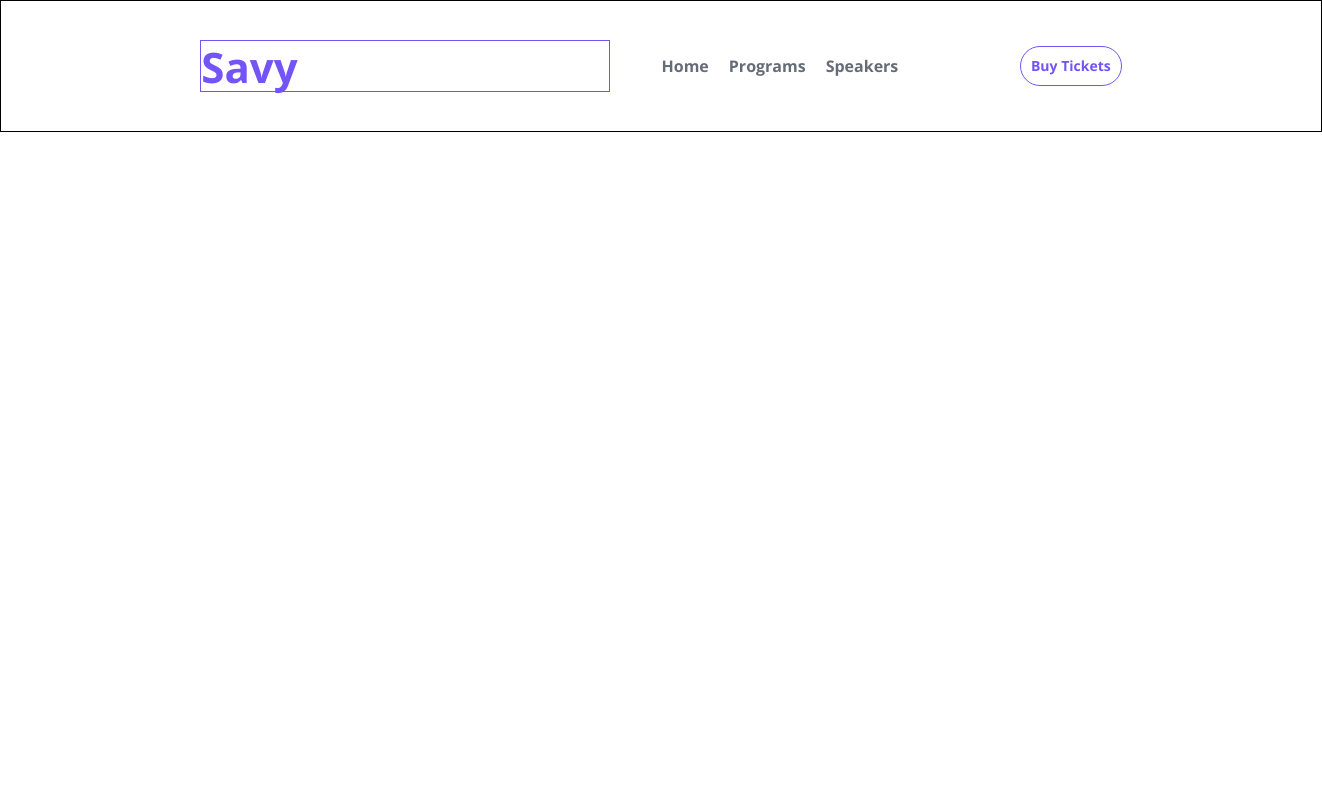
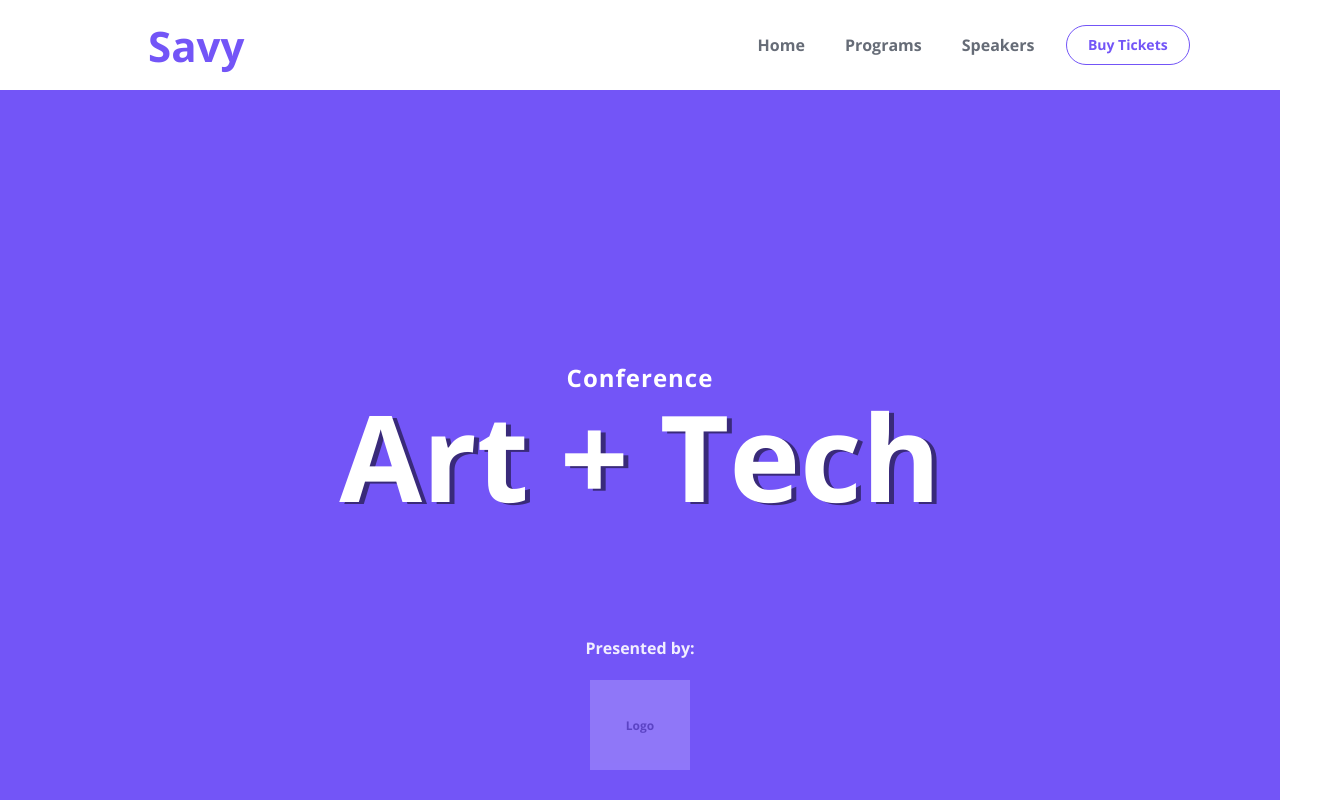
Before and after one commit to ankitkapoor8437/savy-for-speakers, a plain HTML site: page index.html in a window 1280 px wide. Shown: the top 800 px of the page, 1322 px wide, since content can reach past the window. Drawn offline with nearby package versions, Linux system fonts and the light colour scheme.

Commit message:
Completed the navbar and some section of hero section

```diff
--- a/index.html
+++ b/index.html
@@ -16,9 +16,21 @@
                 <li class="nav-items">Home</li>
                 <li class="nav-items">Programs</li>
                 <li class="nav-items">Speakers</li>
+                <div class="buy-btn">Buy Tickets</div>
             </ul>
-            <div class="buy-btn">Buy Tickets</div>
         </nav>
     </div>
+
+    <!-- Hero Section -->
+    <div class="section">
+        <span class="sub-title">Conference</span>
+        <span class="title">Art + Tech</span>
+        <span class="title-shadow">Art + Tech</span>
+        <span>Presented by:</span>
+        <div>Logo</div>
+    </div>
+
+
+
 </body>
 </html>
--- a/style.css
+++ b/style.css
@@ -6,11 +6,12 @@
     font-family: 'Open Sans', sans-serif;
 }
 
+/* Navigation Section */
+
 .header {
-    padding: 20px;
     width: 100%;
     height: 90px;
-    border: 1px solid;
+    /* border: 1px solid; */
     display: flex;
     align-items: center;
     justify-content: center;
@@ -20,13 +21,14 @@
     display: flex;
     flex-direction: row;
     width: 80%;
-    justify-content: space-evenly;
+    justify-content: center;
     align-items: center;
 }
 
 .logo {
-    border: 1px solid;
-    width: 408px;
+    padding: 20px;
+    /* border: 1px solid; */
+    width: 50%;
     height: 50px;
     display: flex;
     align-items: center;
@@ -36,19 +38,32 @@
 }
 
 .nav-menu {
-    width: 30%;
+    padding: 20px;
+    /* border: 1px solid; */
+    width: 50%;
     display: flex;
     flex-direction: row;
     list-style: none;
-    gap: 20px;
+    gap: 40px;
     font-size: 16px;
-    font-weight: 600;
+    font-weight: 500;
     color: rgb(102, 108, 119);
+    align-items: center;
+    justify-content: center;
+}
 
+ul li {
+    transition: .5s all ease;
+    cursor: pointer;
+}
+
+ul li:hover {
+    transform: scale(1.2);
 }
 
 .buy-btn {
-    /* width: 10%; */
+    width: 8%;
+    position: absolute;
     font-size: 14px;
     line-height: 1.25;
     font-weight: 400;
@@ -57,10 +72,78 @@
     padding: 10px;
     border-radius: 20px;
     text-align: center;
+    right: 90px;
     /* transition: .5s all ease; */
+    cursor: pointer;
 }
 
 .buy-btn:hover {
     background-color: #7355F7;
     color: white;
 }
+
+/* Hero Section */
+.section {
+    width: 100%;
+    height: 950px;
+    background-repeat: no-repeat;
+    /* background-image: url(assets/juniperphoton-OM_HhAvWjlg-unsplash-1024x768.jpg); */
+    background-color: #7355F7;
+    background-size: cover;
+    background-position: center;
+    display: flex;
+    flex-direction: column;
+    justify-content: center;
+    align-items: center;
+}
+
+.sub-title{
+    font-weight: 600;
+    font-size: 24px;
+    line-height: 1.5;
+    letter-spacing: 1px;
+    color: white;
+}
+
+.title{
+    font-size: 120px;
+    line-height: 1;
+    letter-spacing: -1;
+    color: white;
+    text-shadow: #7355F7;
+    z-index: 33;
+}
+
+.title-shadow{
+    top: -118px;
+    left: 5px;
+    position: relative;
+    font-size: 120px;
+    line-height: 1;
+    letter-spacing: -1;
+    color: black;z-index: 22;
+    opacity: 50%;
+}
+
+.section :nth-of-type(4){
+    font-size: 16px;
+    line-height: 1.5;
+    letter-spacing: 1;font-weight: 400;
+    color: white;
+    opacity: 90%;
+}
+
+.section :nth-child(5)
+{
+    margin-top: 20px;
+    display: flex;
+    justify-content: center;
+    align-items: center;
+    width: 100px;
+    height: 90px;
+    background-color: white;
+    z-index: 22;
+    font-weight: 100;
+    font-size: 12px;
+    opacity: 20%;
+}
```
Also changed, not shown: assets/juniperphoton-OM_HhAvWjlg-unsplash-1024x768.jpg (added).
